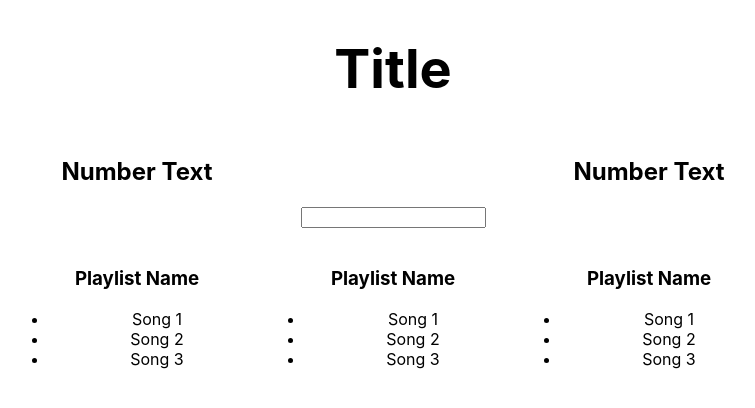
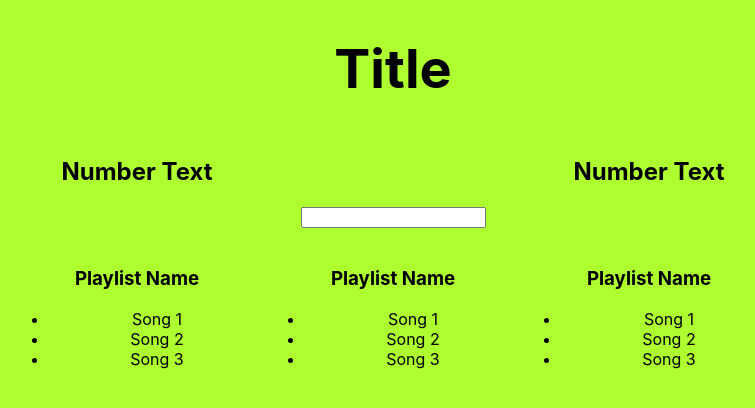
Before and after one commit to spatel-37/better-playlists, a React (Create React App) app: page / in a window 1280 px wide. Shown: the top 408 px of the page, without its empty margins (247-1002 px from the left). Built offline with nearby package versions, Linux system fonts and the light colour scheme.

Commit message:
Update App.css

```diff
--- a/src/App.css
+++ b/src/App.css
@@ -1,3 +1,7 @@
+html, body {
+  background-color: greenyellow;
+}
+
 .App {
   text-align: center;
 }
```
